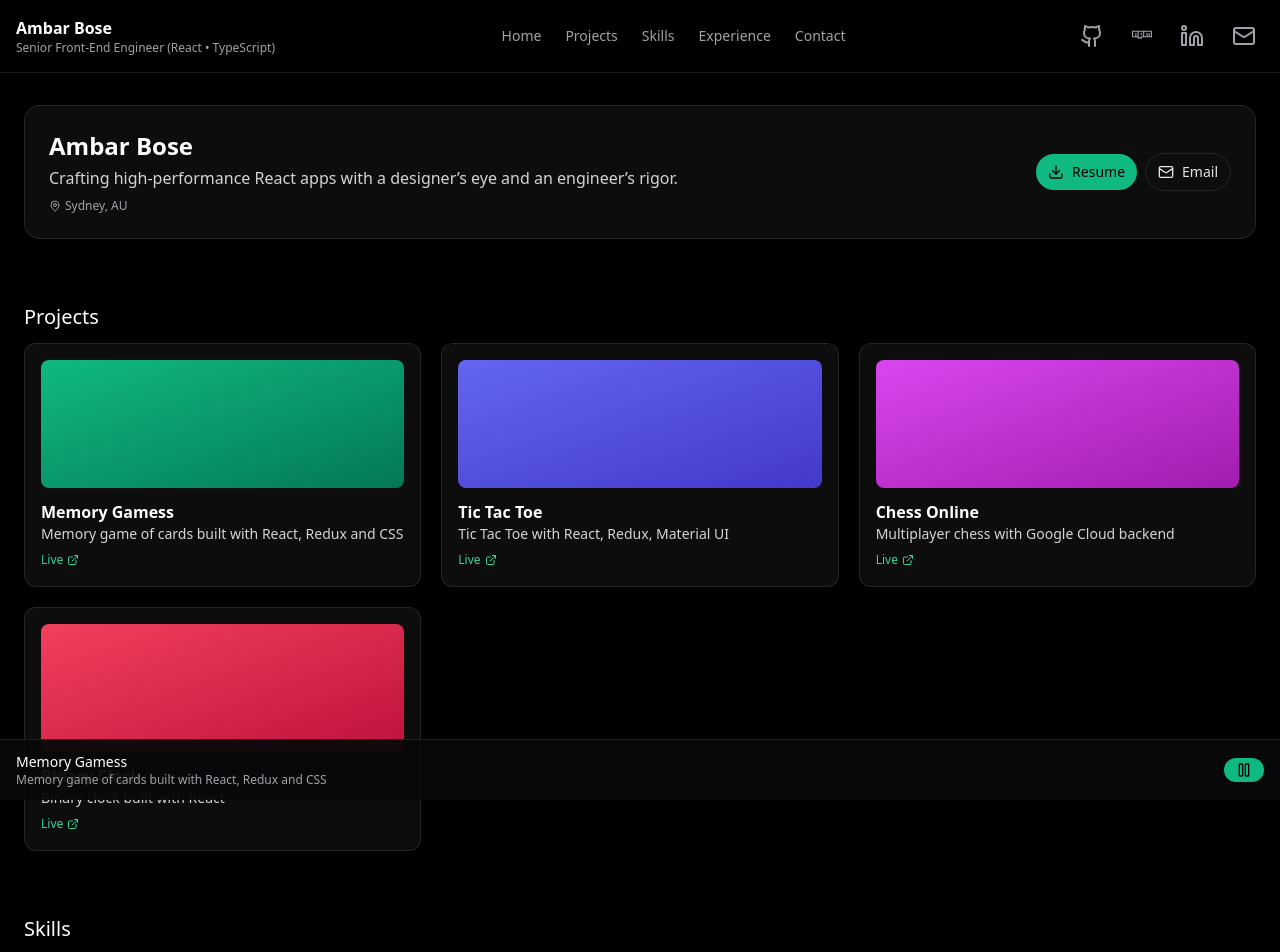
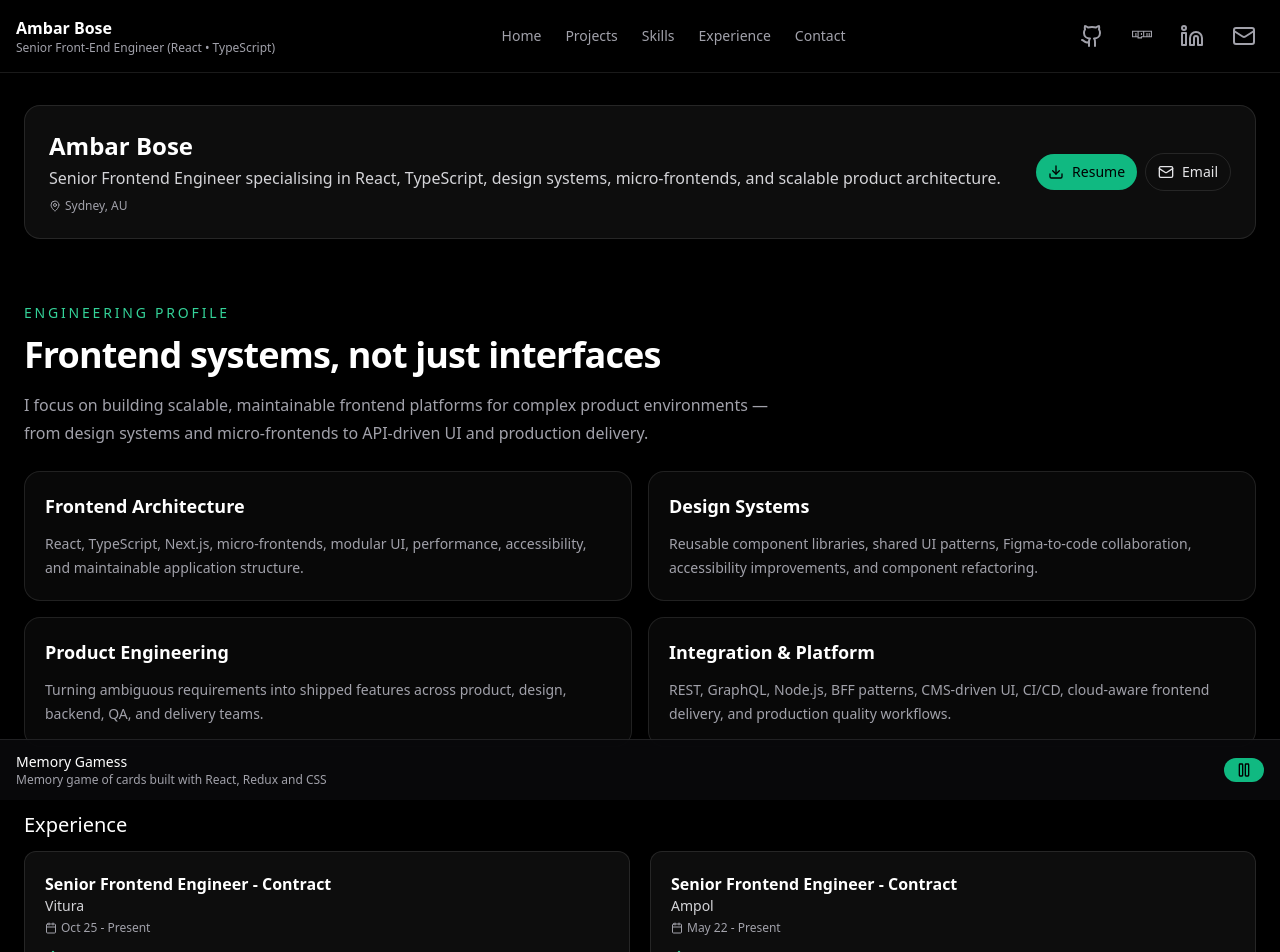
Before and after one commit to ambarbs/spotify-portfolio, a React (Vite) app: page / in a window 1280 px wide. Shown: the top 952 px of the page. Built offline with nearby package versions, Linux system fonts and the light colour scheme; no server answers.

Commit message:
chore: add engineering summary and reprioritise experience

```diff
--- a/public/portfolio.json
+++ b/public/portfolio.json
@@ -3,7 +3,7 @@
     "name": "Ambar Bose",
     "title": "Senior Front-End Engineer (React • TypeScript)",
     "location": "Sydney, AU",
-    "summary": "Crafting high-performance React apps with a designer’s eye and an engineer’s rigor.",
+    "summary": "Senior Frontend Engineer specialising in React, TypeScript, design systems, micro-frontends, and scalable product architecture.",
     "resumeUrl": "https://ambarbs.github.io/my-resume/",
     "email": "ambar.bs@gmail.com",
     "github": "https://github.com/ambarbs",
@@ -77,6 +77,21 @@
     "header": "Experience",
     "type": "experience",
     "subSections": [
+      {
+        "subSectionTitle": "Vitura",
+        "workTitle": "Senior Frontend Engineer - Contract",
+        "yearsWorked": "Oct 25 - Present",
+        "subSectionTexts": [
+          "Working on design system development and refactoring for web and mobile platforms (React & React Native)",
+          "Auditing and improving existing component libraries for consistency, reusability, accessibility and performance",
+          "Developing and delivering new frontend features alongside design system work, ensuring alignment with existing UI patterns and standards",
+          "Collaborating closely with design and product teams to align Figma designs with implemented, reusable UI components"
+        ],
+        "techStack": {
+          "frontend": "JavaScript, TypeScript, React, React Native, Storybook, HTML5, CSS3, SASS",
+          "backend": "Node.js"
+        }
+      },
       {
         "subSectionTitle": "Ampol",
         "workTitle": "Senior Frontend Engineer - Contract",
--- a/src/App.tsx
+++ b/src/App.tsx
@@ -5,6 +5,7 @@ import ExperienceSection from './components/experience/ExperienceSection';
 import ContactSection from './components/contact/ContactSection';
 import { usePortfolio } from './context/PortfolioContext';
 import ProjectsSection from './components/projects/ProjectsSection';
+import EngineeringSummary from './components/EngineeringSummary';
 
 export default function App() {
   const state = usePortfolio();
@@ -22,9 +23,10 @@ export default function App() {
       <Header profile={profile} />
       <main className="max-w-7xl mx-auto px-4 md:px-6 py-8 space-y-16">
         <Hero profile={profile} />
+        <EngineeringSummary />
+        <ExperienceSection experienceSection={experience} />
+        <SkillsSection skillsSections={skillsSections} skills={skills} />
         <ProjectsSection projects={projects} />
-        <SkillsSection skillsSections={skillsSections} skills={skills} />
-        <ExperienceSection experienceSection={experience} />
         <ContactSection profile={profile} />
       </main>
     </div>
--- /dev/null
+++ b/src/components/EngineeringSummary.tsx
@@ -0,0 +1,61 @@
+// src/components/engineering-summary/EngineeringSummary.tsx
+
+const engineeringAreas = [
+  {
+    title: 'Frontend Architecture',
+    description:
+      'React, TypeScript, Next.js, micro-frontends, modular UI, performance, accessibility, and maintainable application structure.',
+  },
+  {
+    title: 'Design Systems',
+    description:
+      'Reusable component libraries, shared UI patterns, Figma-to-code collaboration, accessibility improvements, and component refactoring.',
+  },
+  {
+    title: 'Product Engineering',
+    description:
+      'Turning ambiguous requirements into shipped features across product, design, backend, QA, and delivery teams.',
+  },
+  {
+    title: 'Integration & Platform',
+    description:
+      'REST, GraphQL, Node.js, BFF patterns, CMS-driven UI, CI/CD, cloud-aware frontend delivery, and production quality workflows.',
+  },
+];
+
+export default function EngineeringSummary() {
+  return (
+    <section id="engineering-summary" className="space-y-6">
+      <div>
+        <p className="text-sm font-medium uppercase tracking-[0.2em] text-emerald-400">
+          Engineering Profile
+        </p>
+
+        <h2 className="mt-3 text-3xl font-bold tracking-tight text-white md:text-4xl">
+          Frontend systems, not just interfaces
+        </h2>
+
+        <p className="mt-4 max-w-3xl text-base leading-7 text-zinc-400">
+          I focus on building scalable, maintainable frontend platforms for
+          complex product environments — from design systems and micro-frontends
+          to API-driven UI and production delivery.
+        </p>
+      </div>
+
+      <div className="grid gap-4 md:grid-cols-2">
+        {engineeringAreas.map((area) => (
+          <article
+            key={area.title}
+            className="rounded-2xl border border-white/10 bg-white/[0.03] p-5 shadow-sm transition hover:border-white/20 hover:bg-white/[0.05]"
+          >
+            <h3 className="text-lg font-semibold text-white">{area.title}</h3>
+
+            <p className="mt-3 text-sm leading-6 text-zinc-400">
+              {area.description}
+            </p>
+          </article>
+        ))}
+      </div>
+    </section>
+  );
+}
--- a/src/components/projects/ProjectsSection.tsx
+++ b/src/components/projects/ProjectsSection.tsx
@@ -1,7 +1,7 @@
-import { useMemo, useState } from "react";
-import type { Project } from "../../types";
-import ProjectCard from "./ProjectCard";
-import NowPlayingBar from "../NowPlayingBar";
+import { useMemo, useState } from 'react';
+import type { Project } from '../../types';
+import ProjectCard from './ProjectCard';
+import NowPlayingBar from '../NowPlayingBar';
 
 export default function ProjectsSection({ projects }: { projects: Project[] }) {
   const [nowPlayingId, setNowPlayingId] = useState(projects[0]?.id);
@@ -9,12 +9,12 @@ export default function ProjectsSection({ projects }: { projects: Project[] }) {
 
   const nowPlaying = useMemo(
     () => projects.find((p) => p.id === nowPlayingId) ?? projects[0],
-    [nowPlayingId, projects]
+    [nowPlayingId, projects],
   );
 
   return (
     <section id="projects" className="scroll-mt-20">
-      <h2 className="text-xl text-white mb-3">Projects</h2>
+      <h2 className="text-xl text-white mb-3">Side Projects / Experiments</h2>
       <div className="grid sm:grid-cols-2 lg:grid-cols-3 gap-5">
         {projects.map((p) => (
           <ProjectCard key={p.id} p={p} onClick={() => setNowPlayingId(p.id)} />
--- a/src/data/profile.ts
+++ b/src/data/profile.ts
@@ -1,11 +1,11 @@
 export const PROFILE = {
-  name: "Ambar Bose",
-  title: "Senior Front‑End Engineer (React • TypeScript)",
-  location: "Sydney, AU",
+  name: 'Ambar Bose',
+  title: 'Senior Front‑End Engineer (React • TypeScript)',
+  location: 'Sydney, AU',
   summary:
-    "Crafting high‑performance React apps with a designer’s eye and an engineer’s rigor.",
-  resumeUrl: "https://ambarbs.github.io/my-resume/",
-  email: "ambar.bs@gmail.com",
-  github: "https://github.com/ambarbs",
-  linkedin: "https://www.linkedin.com/in/ambarbose/",
+    'Senior Frontend Engineer specialising in React, TypeScript, design systems, micro-frontends, and scalable product architecture.',
+  resumeUrl: 'https://ambarbs.github.io/my-resume/',
+  email: 'ambar.bs@gmail.com',
+  github: 'https://github.com/ambarbs',
+  linkedin: 'https://www.linkedin.com/in/ambarbose/',
 };
```
Also changed, not shown: 1 other file (tests, documents, lock files or other folders).
